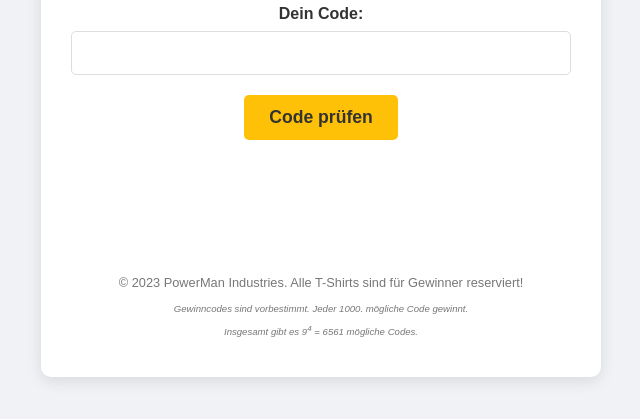
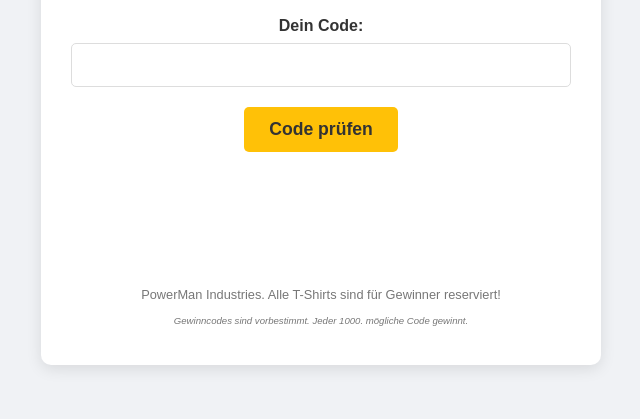
Before and after one commit to Findus0211/PowerMan, a plain HTML site: page test2.html in a window 1280 px wide. Shown: the part 297-716 px from the top of the page, without its empty margins (319-959 px from the left). Drawn offline with Linux system fonts and the light colour scheme.

Commit message:
Update test2.html

```diff
--- a/test2.html
+++ b/test2.html
@@ -144,9 +144,8 @@
         </main>
 
         <footer>
-            <p>© 2023 PowerMan Industries. Alle T-Shirts sind für Gewinner reserviert!</p>
+            <p>PowerMan Industries. Alle T-Shirts sind für Gewinner reserviert!</p>
             <p class="regeln-hinweis">Gewinncodes sind vorbestimmt. Jeder 1000. mögliche Code gewinnt.</p>
-            <p class="regeln-hinweis">Insgesamt gibt es 9<sup>4</sup> = 6561 mögliche Codes.</p>
         </footer>
     </div>
 
```
